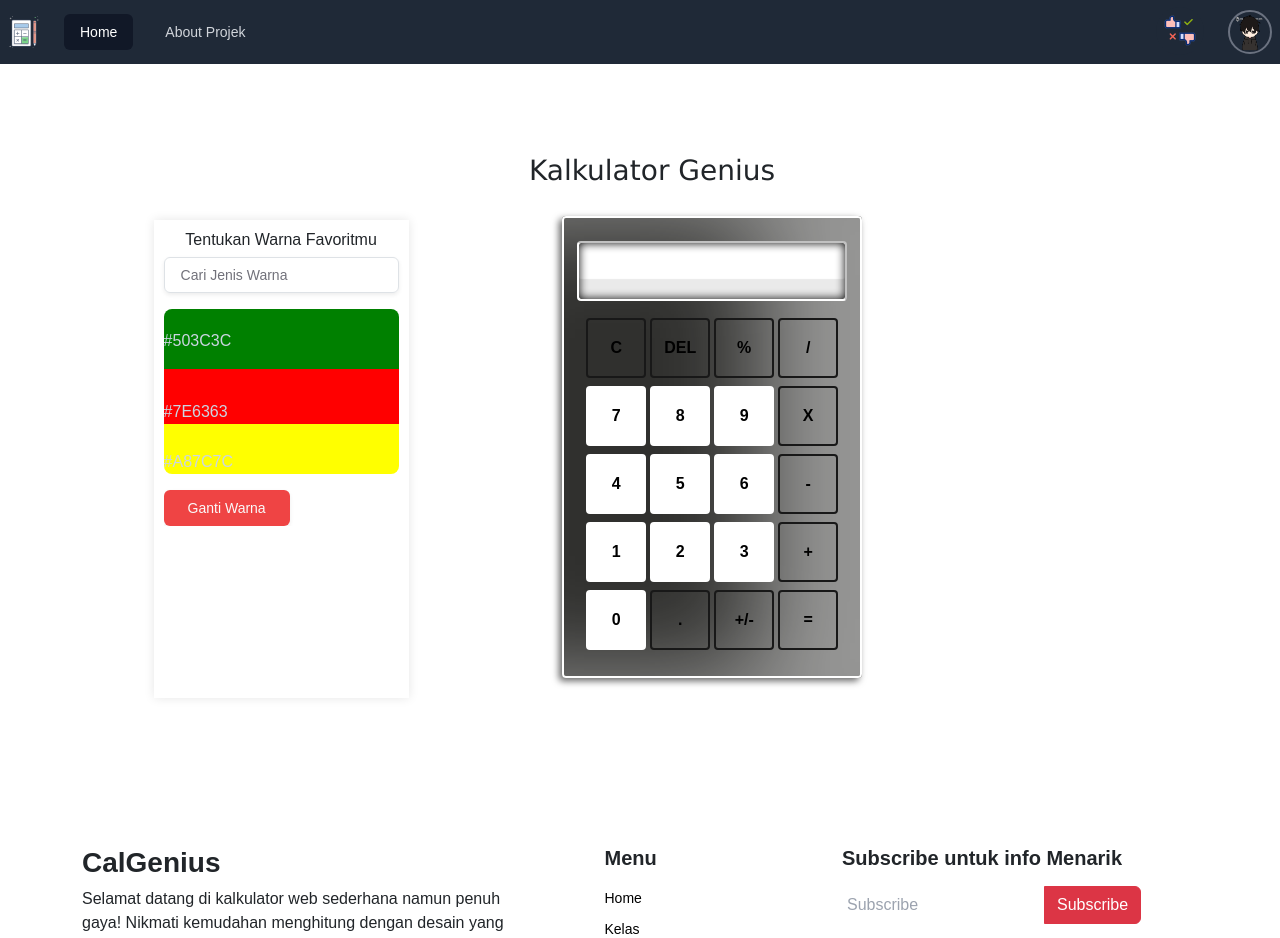
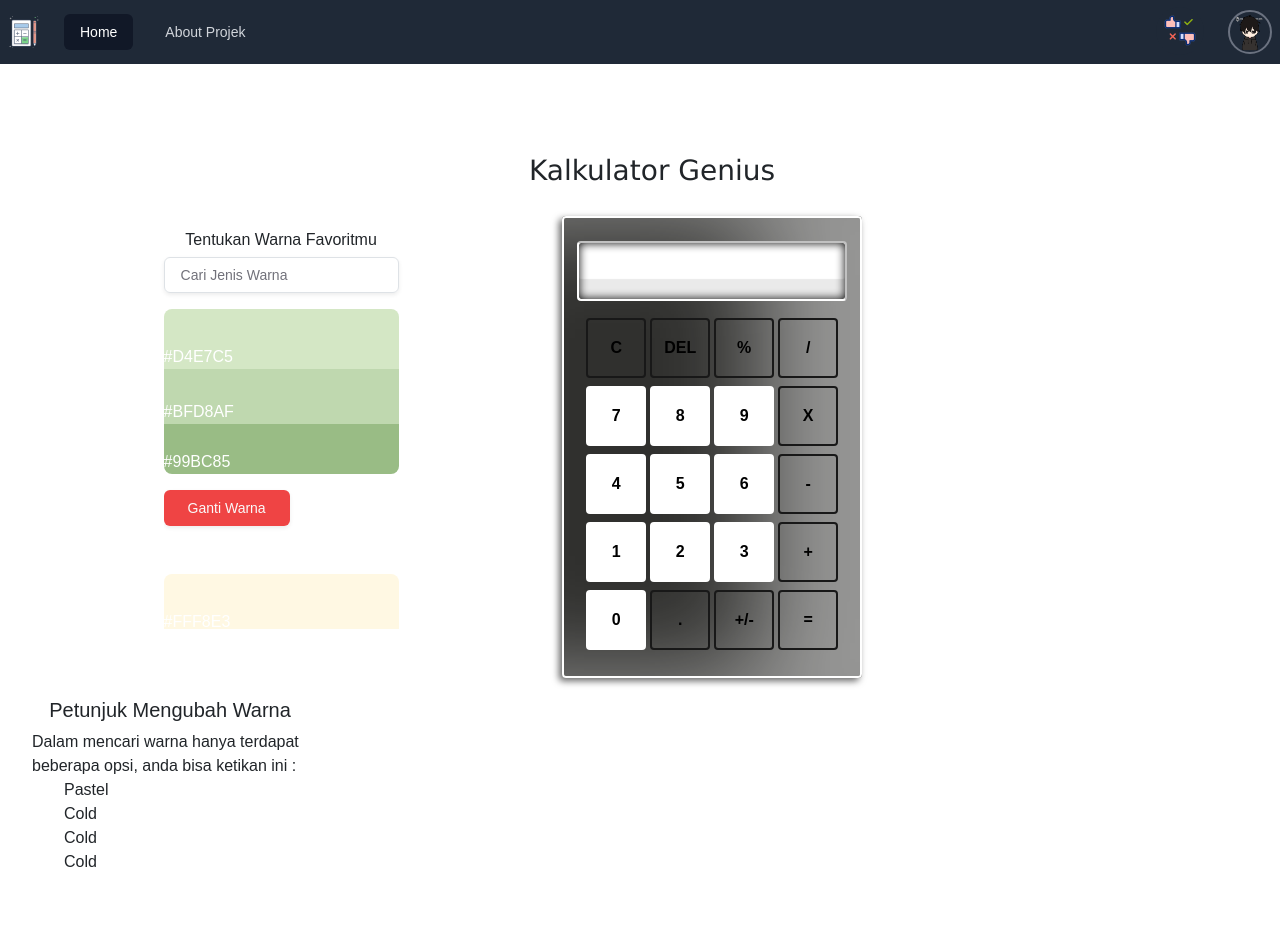
Before and after one commit to Silaenn/calculator, a React (Vite) app in the folder client/: page / in a window 1280 px wide. Shown: the top 938 px of the page. Built offline with nearby package versions, Linux system fonts and the light colour scheme.

Commit message:
dri rumah

```diff
--- a/client/src/data/index.js
+++ b/client/src/data/index.js
@@ -25,3 +25,160 @@ export const navLinks = [
     text: "Syarat & Ketentuan",
   },
 ];
+
+export const warna = {
+  pastel: {
+    1: {
+      badan: "#D4E7C5",
+      angka: "#BFD8AF",
+      operator: "#99BC85",
+    },
+    2: {
+      badan: "#FFF8E3",
+      angka: "#F3D7CA",
+      operator: "#E6A4B4",
+    },
+    3: {
+      badan: "#EBD9B4",
+      angka: "#9DBC98",
+      operator: "#638889",
+    },
+    4: {
+      badan: "#FFB996",
+      angka: "#FFCF81",
+      operator: "#FDFFAB",
+    },
+    5: {
+      badan: "#AAD9BB",
+      angka: "#D5F0C1",
+      operator: "#F9F7C9",
+    },
+    6: {
+      badan: "#AAD7D9",
+      angka: "#FBF9F1",
+      operator: "#E5E1DA",
+    },
+    7: {
+      badan: "#AC87C5",
+      angka: "#E0AED0",
+      operator: "#FFE5E5",
+    },
+    8: {
+      badan: "#A1EEBD",
+      angka: "#F6F7C4",
+      operator: "#F6D6D6",
+    },
+    9: {
+      badan: "#EAECCC",
+      angka: "#DBCC95",
+      operator: "#CD8D7A",
+    },
+    10: {
+      badan: "#AFC8AD",
+      angka: "#EEE7DA",
+      operator: "#F2F1EB",
+    },
+    11: {
+      badan: "#FFF7D4",
+      angka: "#EEC759",
+      operator: "#B1C381",
+    },
+    12: {
+      badan: "#FFC0D9",
+      angka: "#F9F9E0",
+      operator: "#8ACDD7",
+    },
+    13: {
+      badan: "#F0DBAF",
+      angka: "#DC8686",
+      operator: "#B06161",
+    },
+    14: {
+      badan: "#FFEBD8",
+      angka: "#C7DCA7",
+      operator: "#89B9AD",
+    },
+    15: {
+      badan: "#EBE3D5",
+      angka: "#B0A695",
+      operator: "#776B5D",
+    },
+  },
+  cold: {
+    1: {
+      badan: "#6962AD",
+      angka: "#83C0C1",
+      operator: "#96E9C6",
+    },
+    2: {
+      badan: "#0B60B0",
+      angka: "#40A2D8",
+      operator: "#F0EDCF",
+    },
+    3: {
+      badan: "#3B3486",
+      angka: "#864AF9",
+      operator: "#F8E559",
+    },
+    4: {
+      badan: "#7FC7D9",
+      angka: "#365486",
+      operator: "#0F1035",
+    },
+    5: {
+      badan: "#424769",
+      angka: "#7077A1",
+      operator: "#F6B17A",
+    },
+    6: {
+      badan: "#B4D4FF",
+      angka: "#86B6F6",
+      operator: "#176B87",
+    },
+    7: {
+      badan: "#4942E4",
+      angka: "#E6B9DE",
+      operator: "#FAE7F3",
+    },
+    8: {
+      badan: "#596FB7",
+      angka: "#C6CF9B",
+      operator: "#F6ECA9",
+    },
+    9: {
+      badan: "#3887BE",
+      angka: "#38419D",
+      operator: "#200E3A",
+    },
+    10: {
+      badan: "#31304D",
+      angka: "#B6BBC4",
+      operator: "#F0ECE5",
+    },
+    11: {
+      badan: "#96EFFF",
+      angka: "#5FBDFF",
+      operator: "#7B66FF",
+    },
+    12: {
+      badan: "#9AD0C2",
+      angka: "#2D9596",
+      operator: "#265073",
+    },
+    13: {
+      badan: "#9EB8D9",
+      angka: "#7C93C3",
+      operator: "#A25772",
+    },
+    14: {
+      badan: "#29ADB2",
+      angka: "#C5E898",
+      operator: "#F3F3F3",
+    },
+    15: {
+      badan: "#435585",
+      angka: "#818FB4",
+      operator: "#F5E8C7",
+    },
+  },
+};
--- a/client/src/pages/HomePage.tsx
+++ b/client/src/pages/HomePage.tsx
@@ -2,7 +2,7 @@ import React, { useEffect, useState } from "react";
 import arrow from "../assets/images/arrow.gif";
 import { Input } from "@/components/ui/input";
 import { Button } from "@/components/ui/button";
-
+import { warna } from "@/data/index";
 const btnValues = [
   ["C", "DEL", "%", "/"],
   [7, 8, 9, "X"],
@@ -11,24 +11,28 @@ const btnValues = [
   [0, ".", "+/-", "="],
 ];
 
-const warna = [{ badan: "green", angka: "red", operator: "yellow" }];
+// const warna = [{ badan: "green", angka: "red", operator: "yellow" }];
 
 const HomePage = () => {
   const [displayValue, setDisplayValue] = useState("");
   const [calculatorColor, setCalculatorColor] = useState(null);
-  const [nextColor, setNextColor] = useState(warna[0]);
+  const [nextColor, setNextColor] = useState("c");
   const [isColorApplied, setIsColorApplied] = useState(false);
-
-  const gantiWarna = () => {
-    const randomIndex = Math.floor(Math.random() * warna.length);
-    setNextColor(warna[randomIndex]);
-    console.log(warna[randomIndex]);
-  };
 
   const applyNewColor = () => {
     setCalculatorColor(nextColor);
     setIsColorApplied(true); // Setel menjadi true setelah warna baru diterapkan
   };
+
+  const initializeNextColor = (category, id) => {
+    setNextColor(warna[category][id]);
+  };
+
+  useEffect(() => {
+    if (nextColor) {
+      applyNewColor();
+    }
+  }, [nextColor]);
 
   const getButtonClassName = (btn) => {
     // Add conditions based on button values to determine the class name
@@ -105,45 +109,52 @@ const HomePage = () => {
           <div className="warna mt-4">
             <h6 className="justify-center flex">Tentukan Warna Favoritmu</h6>
             <Input placeholder="Cari Jenis Warna" className="mb-3" />
-            <div className="max-h-80 overflow-y-auto text-slate-300 ">
+            <div className="max-h-80 overflow-y-auto text-white">
               <div className="mt-0 rounded-md ">
-                {warna.map((calculatorColor) => (
-                  <>
+                {Object.keys(warna).map((category) => (
+                  <div key={category}>
+                    {Object.keys(warna[category]).map((id) => (
+                      <div key={id}>
                         <div
-                      className={`badan ${calculatorColor}`}
+                          className="badan"
                           style={{
-                        backgroundColor: `${calculatorColor.badan}`,
+                            backgroundColor: `${warna[category][id].badan}`,
                           }}
                         >
-                      <p className="flex mt-auto items-end">#503C3C</p>
+                          {warna[category][id].badan}
                         </div>
                         <div
-                      className={`angka ${calculatorColor}`}
+                          className="angka"
                           style={{
-                        backgroundColor: `${calculatorColor.angka}`,
+                            backgroundColor: `${warna[category][id].angka}`,
                           }}
                         >
-                      #7E6363
+                          {warna[category][id].angka}
                         </div>
                         <div
-                      className={`operator ${calculatorColor}`}
+                          className="operator"
                           style={{
-                        backgroundColor: `${calculatorColor.operator}`,
+                            backgroundColor: `${warna[category][id].operator}`,
                           }}
                         >
-                      #A87C7C
-                    </div>
-                  </>
-                ))}
+                          {warna[category][id].operator}
                         </div>
 
                         <Button
                           variant="destructive"
-                className="mt-3"
-                onClick={applyNewColor}
+                          className="mt-3 mb-5"
+                          onClick={() => {
+                            applyNewColor();
+                            initializeNextColor(category, id);
+                          }}
                         >
                           Ganti Warna
                         </Button>
+                      </div>
+                    ))}
+                  </div>
+                ))}
+              </div>
             </div>
           </div>
 
@@ -164,6 +175,10 @@ const HomePage = () => {
                 {btnValues.flat().map((btn, i) => (
                   <button
                     className={getButtonClassName(btn)}
+                    type="button"
+                    onClick={() => handleButtonClick(btn)}
+                    value={btn}
+                    key={i}
                     style={{
                       backgroundColor:
                         isColorApplied &&
@@ -182,10 +197,6 @@ const HomePage = () => {
                           ? calculatorColor && calculatorColor.operator
                           : ""),
                     }}
-                    type="button"
-                    onClick={() => handleButtonClick(btn)}
-                    value={btn}
-                    key={i}
                   >
                     {btn}
                   </button>
@@ -193,6 +204,22 @@ const HomePage = () => {
               </div>
             </form>
           </fieldset>
+
+          <div className="petunjuk">
+            <h5 className="flex justify-center">Petunjuk Mengubah Warna</h5>
+            <ul>
+              <li>
+                Dalam mencari warna hanya terdapat beberapa opsi, anda bisa
+                ketikan ini : <br />
+                <ul>
+                  <li>Pastel</li>
+                  <li>Cold</li>
+                  <li>Cold</li>
+                  <li>Cold</li>
+                </ul>
+              </li>
+            </ul>
+          </div>
         </div>{" "}
       </header>
     </div>
```
Also changed, not shown: client/src/dist/css/main.css. Lines whose indentation alone changed are shown as unchanged.
